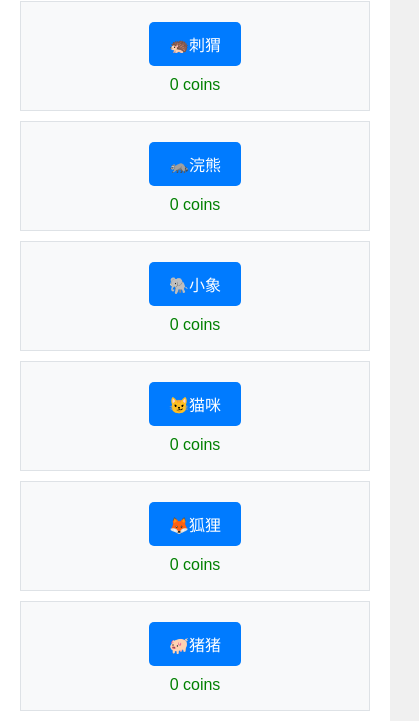
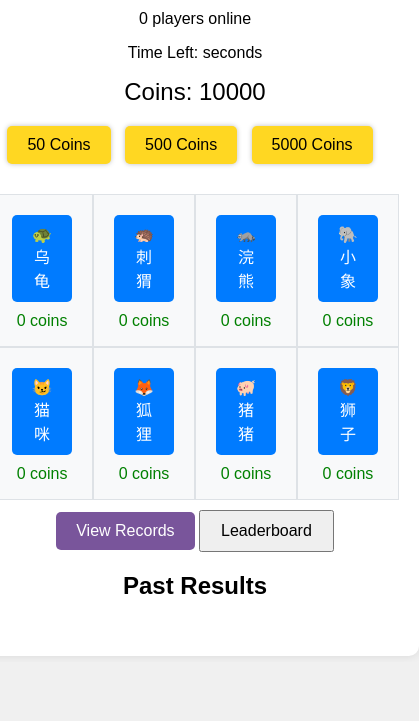
Before and after one commit to notedwin-dev/dww-replica, a website: page public/multiplayer.html in a window 390 px wide. Shown: the part 182-903 px from the top of the page, 419 px wide, since content can reach past the window. After the commit the page ends 844 px from the top, so only its background shows below. Drawn offline with nearby package versions, Linux system fonts and the light colour scheme.

Commit message:
fix: remove unused mobile responsiveness styles for cleaner code

```diff
--- a/public/styles/styles-multiplayer.css
+++ b/public/styles/styles-multiplayer.css
@@ -217,18 +217,6 @@
 
 /* Add mobile responsiveness */
 @media (max-width: 768px) {
-  .row {
-    flex-direction: column;
-  }
-
-  .column {
-    margin-bottom: 10px;
-  }
-
-  .bet-options button {
-    margin-bottom: 10px;
-  }
-
   .popup-content {
     width: 90%;
     max-width: 400px;
```
